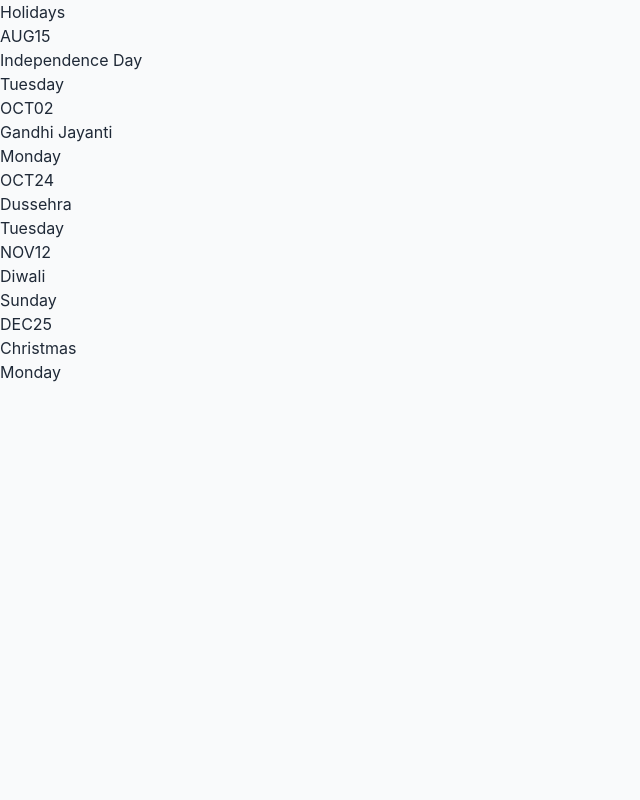
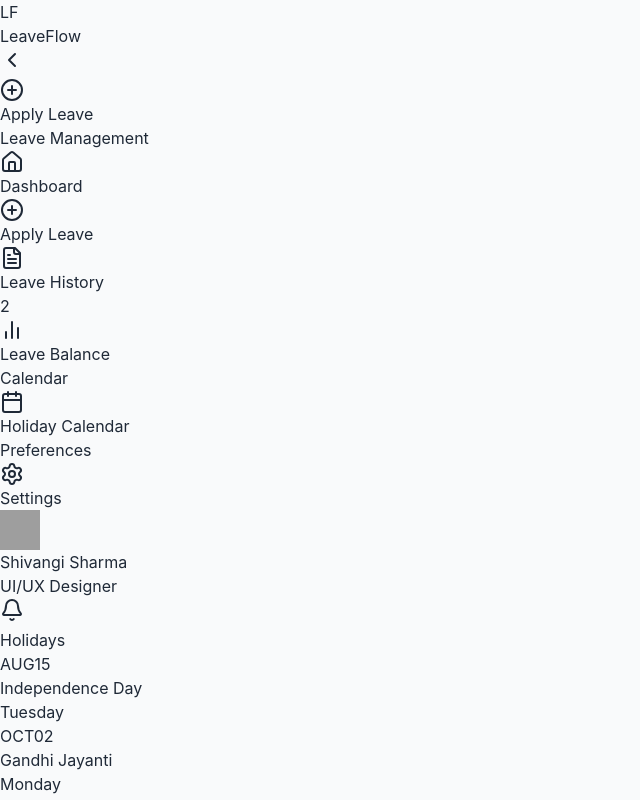
Before and after one commit to Akku-Rawat/leave-management-system, a React (Vite) app in the folder leave-management-frontend/: page /holidays in a window 1280 px wide. Shown: the top 800 px of the page, without its empty margins (0-640 px from the left). Built offline with nearby package versions, Linux system fonts and the light colour scheme; grey boxes are pictures that could not be loaded.

Commit message:
feat: refactor CalendarCard and Sidebar components for improved structure and functionality

```diff
--- a/leave-management-frontend/src/Components/Layout.tsx
+++ b/leave-management-frontend/src/Components/Layout.tsx
@@ -1,8 +1,28 @@
-const Layout: React.FC<{ children: React.ReactNode }> = ({ children }) => {
+// src/components/Layout.tsx
+import React from "react";
+import Sidebar from "./Sidebar";
+
+type Props = { children: React.ReactNode };
+
+const Layout: React.FC<Props> = ({ children }) => {
   return (
-    <div className="min-h-screen bg-gray-50">   {/* soft page background */}
-      <div className="max-w-7xl mx-auto px-4 py-6">{children}</div>
+    <div className="min-h-screen bg-gray-50">
+      <div className="mx-auto max-w-[1400px]">
+        <div className="flex">
+          {/* Sidebar (sticky, takes vertical space only) */}
+          <Sidebar />
+
+          {/* Main content area */}
+          <div className="flex-1 min-w-0">
+            {/* Page content wrapper (padding & max width to keep your current alignment) */}
+            <div className="px-6 py-6">
+              {children}
+            </div>
+          </div>
+        </div>
+      </div>
     </div>
   );
 };
+
 export default Layout;
--- a/leave-management-frontend/src/Components/Sidebar.tsx
+++ b/leave-management-frontend/src/Components/Sidebar.tsx
@@ -1,69 +1,206 @@
-import React, { useState } from "react";
+import { useState, useMemo } from "react";
+import { NavLink, useLocation } from "react-router-dom";
+import {
+  Home, Calendar, FileText, BarChart2, Settings,
+  PlusCircle, Bell, ChevronLeft, ChevronRight
+} from "lucide-react";
+import clsx from "clsx";
 
-interface SidebarProps {
-  activeView: string;
-  onChangeView: (view: string) => void;
-}
+type Item = {
+  label: string;
+  to: string;
+  icon: React.ComponentType<{ className?: string }>;
+  badge?: number;
+  end?: boolean; // for exact match on '/'
+  section?: "Manage" | "Calendar" | "Preferences";
+};
 
-const Sidebar: React.FC<SidebarProps> = ({ activeView, onChangeView }) => {
-  const [isOpen, setIsOpen] = useState(true);
+const ITEMS: Item[] = [
+  { label: "Dashboard",       to: "/",              icon: Home,      end: true, section: "Manage" },
+  { label: "Apply Leave",     to: "/apply-leave",   icon: PlusCircle,          section: "Manage" },
+  { label: "Leave History",   to: "/leave-history", icon: FileText,  badge: 2, section: "Manage" },
+  { label: "Leave Balance",   to: "/leave-balance", icon: BarChart2,           section: "Manage" },
 
-  const buttons = [
-    { id: "apply", icon: "fas fa-plus-circle", label: "Apply Leave" },
-    { id: "calendar", icon: "fas fa-calendar", label: "Calendar View" },
+  { label: "Holiday Calendar", to: "/holidays",     icon: Calendar,            section: "Calendar" },
+
+  { label: "Settings",         to: "/settings",     icon: Settings,            section: "Preferences" },
 ];
 
+const SectionLabel = ({ collapsed, children }: { collapsed: boolean; children: React.ReactNode }) => (
+  <div className={clsx(
+    "px-3 text-[11px] uppercase tracking-wider text-gray-400 mt-4 mb-2",
+    collapsed && "sr-only"
+  )}>
+    {children}
+  </div>
+);
+
+export default function Sidebar() {
+  const [collapsed, setCollapsed] = useState(false);
+  const location = useLocation();
+
+  const grouped = useMemo(() => {
+    return {
+      Manage: ITEMS.filter(i => i.section === "Manage"),
+      Calendar: ITEMS.filter(i => i.section === "Calendar"),
+      Preferences: ITEMS.filter(i => i.section === "Preferences"),
+    };
+  }, []);
+
   return (
-    <div className="flex">
-      {/* Sidebar */}
     <aside
-        className={`${
-          isOpen ? "w-64" : "w-16"
-        } bg-white shadow-lg min-h-screen transition-all duration-300`}
+      className={clsx(
+        "sticky top-0 h-screen border-r bg-white/90 backdrop-blur supports-[backdrop-filter]:bg-white/70",
+        "shadow-sm flex flex-col transition-all duration-300",
+        collapsed ? "w-20" : "w-64"
+      )}
     >
-        {/* Toggle Button */}
-       <div className="flex justify-end p-2">
+      {/* Brand + collapse */}
+      <div className="flex items-center justify-between px-4 py-4">
+        <div className="flex items-center gap-2">
+          <div className="h-8 w-8 rounded-xl bg-gradient-to-br from-sky-500 to-blue-600 grid place-items-center text-white font-bold">
+            LF
+          </div>
+          {!collapsed && <span className="font-semibold text-lg">LeaveFlow</span>}
+        </div>
         <button
-    onClick={() => setIsOpen(!isOpen)}
-    className="w-8 h-8 flex items-center justify-center
-               rounded-full bg-blue-600 text-white shadow-md
-               hover:bg-blue-700 transition duration-300"
+          onClick={() => setCollapsed(v => !v)}
+          className="p-2 rounded-md hover:bg-gray-100"
+          aria-label="Toggle sidebar"
         >
-    <i className={`fas ${isOpen ? "fa-angle-left" : "fa-angle-right"}`} />
+          {collapsed ? <ChevronRight className="w-5 h-5" /> : <ChevronLeft className="w-5 h-5" />}
         </button>
       </div>
 
-{/* Sidebar Header */}
-<div className="px-4 py-4 border-b">
-  {isOpen && (
-    <h1 className="text-2xl font-extrabold text-black-600 tracking-wide">
-      Leave Portal
-    </h1>
+      {/* Quick CTA */}
+      {!collapsed && (
+        <NavLink
+          to="/apply-leave"
+          className="mx-4 mb-3 inline-flex items-center justify-center gap-2 rounded-xl bg-blue-600 py-2.5 text-white text-sm font-medium hover:bg-blue-700"
+        >
+          <PlusCircle className="w-4 h-4" />
+          Apply Leave
+        </NavLink>
+      )}
+
+      <nav className="flex-1 overflow-y-auto pb-4">
+        {/* Manage */}
+        <SectionLabel collapsed={collapsed}>Leave Management</SectionLabel>
+        <ul className="px-2">
+          {grouped.Manage.map((item) => (
+            <li key={item.to}>
+              <NavLink
+                to={item.to}
+                end={item.end}
+                className={({ isActive }) =>
+                  clsx(
+                    "group relative flex items-center justify-between gap-2 rounded-lg px-3 py-2.5 text-sm font-medium",
+                    "hover:bg-blue-50 text-gray-700",
+                    isActive && "bg-blue-100 text-blue-700"
+                  )
+                }
+              >
+                {({ isActive }) => (
+                  <>
+                    <div className="flex items-center gap-3">
+                      <item.icon className={clsx("w-5 h-5", isActive ? "text-blue-600" : "text-gray-400 group-hover:text-blue-500")} />
+                      {!collapsed && <span>{item.label}</span>}
+                    </div>
+                    {!collapsed && item.badge && (
+                      <span className="text-xs bg-blue-600 text-white rounded-full px-2 py-0.5">{item.badge}</span>
+                    )}
+                    {isActive && (
+                      <span className="absolute left-0 top-1/2 -translate-y-1/2 h-6 w-1 rounded-r bg-blue-600" />
+                    )}
+                  </>
+                )}
+              </NavLink>
+            </li>
+          ))}
+        </ul>
+
+        {/* Calendar */}
+        <SectionLabel collapsed={collapsed}>Calendar</SectionLabel>
+        <ul className="px-2">
+          {grouped.Calendar.map((item) => (
+            <li key={item.to}>
+              <NavLink
+                to={item.to}
+                className={({ isActive }) =>
+                  clsx(
+                    "group relative flex items-center justify-between gap-2 rounded-lg px-3 py-2.5 text-sm font-medium",
+                    "hover:bg-blue-50 text-gray-700",
+                    isActive && "bg-blue-100 text-blue-700"
+                  )
+                }
+              >
+                {({ isActive }) => (
+                  <>
+                    <div className="flex items-center gap-3">
+                      <item.icon className={clsx("w-5 h-5", isActive ? "text-blue-600" : "text-gray-400 group-hover:text-blue-500")} />
+                      {!collapsed && <span>{item.label}</span>}
+                    </div>
+                    {isActive && (
+                      <span className="absolute left-0 top-1/2 -translate-y-1/2 h-6 w-1 rounded-r bg-blue-600" />
+                    )}
+                  </>
+                )}
+              </NavLink>
+            </li>
+          ))}
+        </ul>
+
+        {/* Preferences */}
+        <SectionLabel collapsed={collapsed}>Preferences</SectionLabel>
+        <ul className="px-2">
+          {grouped.Preferences.map((item) => (
+            <li key={item.to}>
+              <NavLink
+                to={item.to}
+                className={({ isActive }) =>
+                  clsx(
+                    "group relative flex items-center justify-between gap-2 rounded-lg px-3 py-2.5 text-sm font-medium",
+                    "hover:bg-blue-50 text-gray-700",
+                    isActive && "bg-blue-100 text-blue-700"
+                  )
+                }
+              >
+                {({ isActive }) => (
+                  <>
+                    <div className="flex items-center gap-3">
+                      <item.icon className={clsx("w-5 h-5", isActive ? "text-blue-600" : "text-gray-400 group-hover:text-blue-500")} />
+                      {!collapsed && <span>{item.label}</span>}
+                    </div>
+                    {isActive && (
+                      <span className="absolute left-0 top-1/2 -translate-y-1/2 h-6 w-1 rounded-r bg-blue-600" />
+                    )}
+                  </>
+                )}
+              </NavLink>
+            </li>
+          ))}
+        </ul>
+      </nav>
+
+      {/* User strip */}
+      <div className="border-t px-4 py-3 flex items-center justify-between">
+        <div className="flex items-center gap-3">
+          <img
+            src="https://i.pravatar.cc/40?img=5"
+            alt="avatar"
+            className="h-9 w-9 rounded-full"
+          />
+          {!collapsed && (
+            <div className="leading-tight">
+              <div className="font-medium">Shivangi Sharma</div>
+              <div className="text-xs text-gray-500">UI/UX Designer</div>
+            </div>
           )}
         </div>
-
-
-        <nav className="mt-6">
-          <div className="px-2 space-y-2">
-            {buttons.map(({ id, icon, label }) => (
-              <button
-                key={id}
-                onClick={() => onChangeView(id)}
-                className={`w-full flex items-center px-3 py-3 text-left text-gray-700 hover:bg-blue-50 rounded-lg transition-colors ${
-                  activeView === id
-                    ? "sidebar-active bg-blue-100 border-l-4 border-blue-500"
-                    : ""
-                }`}
-              >
-                <i className={`fas ${icon} mr-3 text-lg`} />
-                {isOpen && <span>{label}</span>}
+        <button className="p-2 rounded-md hover:bg-gray-100" aria-label="Notifications">
+          <Bell className="w-5 h-5 text-gray-500" />
         </button>
-            ))}
       </div>
-        </nav>
     </aside>
-    </div>
   );
-};
-
-export default Sidebar;
+}
```
Also changed, not shown: leave-management-frontend/src/Components/CalendarCard.tsx (+49 -80 lines). Lines whose indentation alone changed are shown as unchanged.
